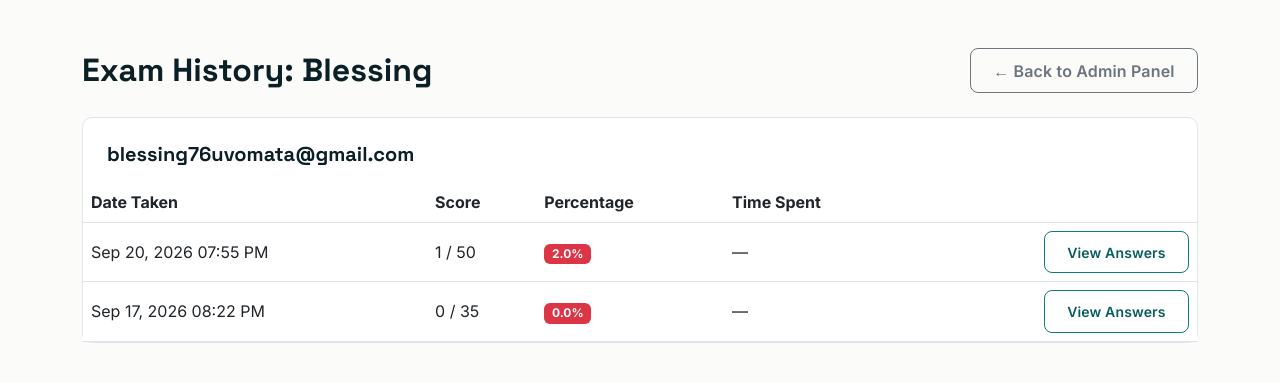
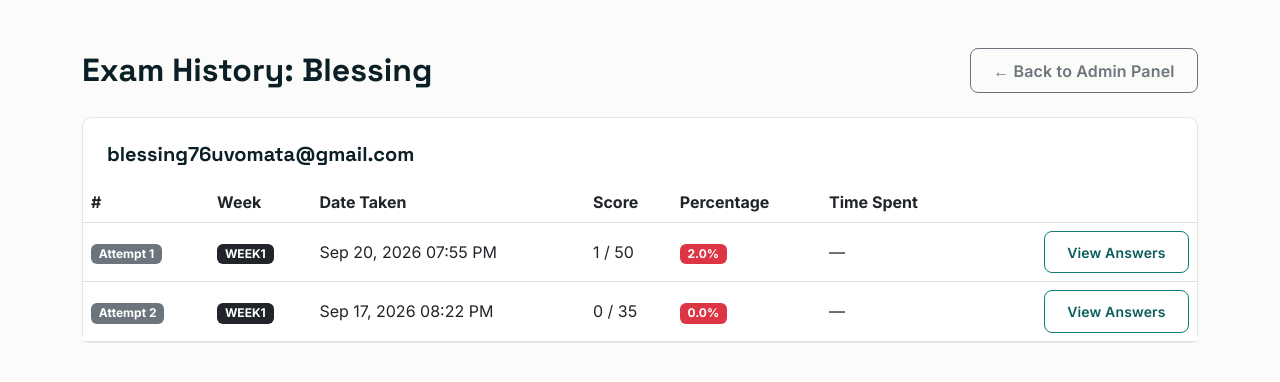
Before and after one commit to logicnode360/ollie-playground, a Django app: page /admin-panel/student/4/scores/ in a window 1280 px wide. Shown: the top 382 px of the page. Run offline with Django 5.2, Linux system fonts and the light colour scheme; a user stored in the database is signed in; data comes from the database, SQL or seed files in the repository.

Commit message:
New Change

```diff
--- a/templates/admin_student_scores.html
+++ b/templates/admin_student_scores.html
@@ -17,6 +17,8 @@
       <table class="table table-hover align-middle mb-0">
         <thead>
           <tr>
+            <th>#</th>
+            <th>Week</th>
             <th>Date Taken</th>
             <th>Score</th>
             <th>Percentage</th>
@@ -27,6 +29,12 @@
         <tbody>
           {% for attempt in attempts %}
             <tr>
+              <td>
+                <span class="badge bg-secondary">Attempt {{ forloop.counter }}</span>
+              </td>
+              <td>
+                <span class="badge bg-dark">{{ attempt.week|upper }}</span>
+              </td>
               <td>{{ attempt.date_taken|date:"M d, Y h:i A" }}</td>
               <td>{{ attempt.score }} / {{ attempt.total_questions }}</td>
               <td>
@@ -41,7 +49,7 @@
             </tr>
           {% empty %}
             <tr>
-              <td colspan="5" class="text-center py-4 text-muted">This student has not taken any exams yet.</td>
+              <td colspan="7" class="text-center py-4 text-muted">This student has not taken any exams yet.</td>
             </tr>
           {% endfor %}
         </tbody>
```
